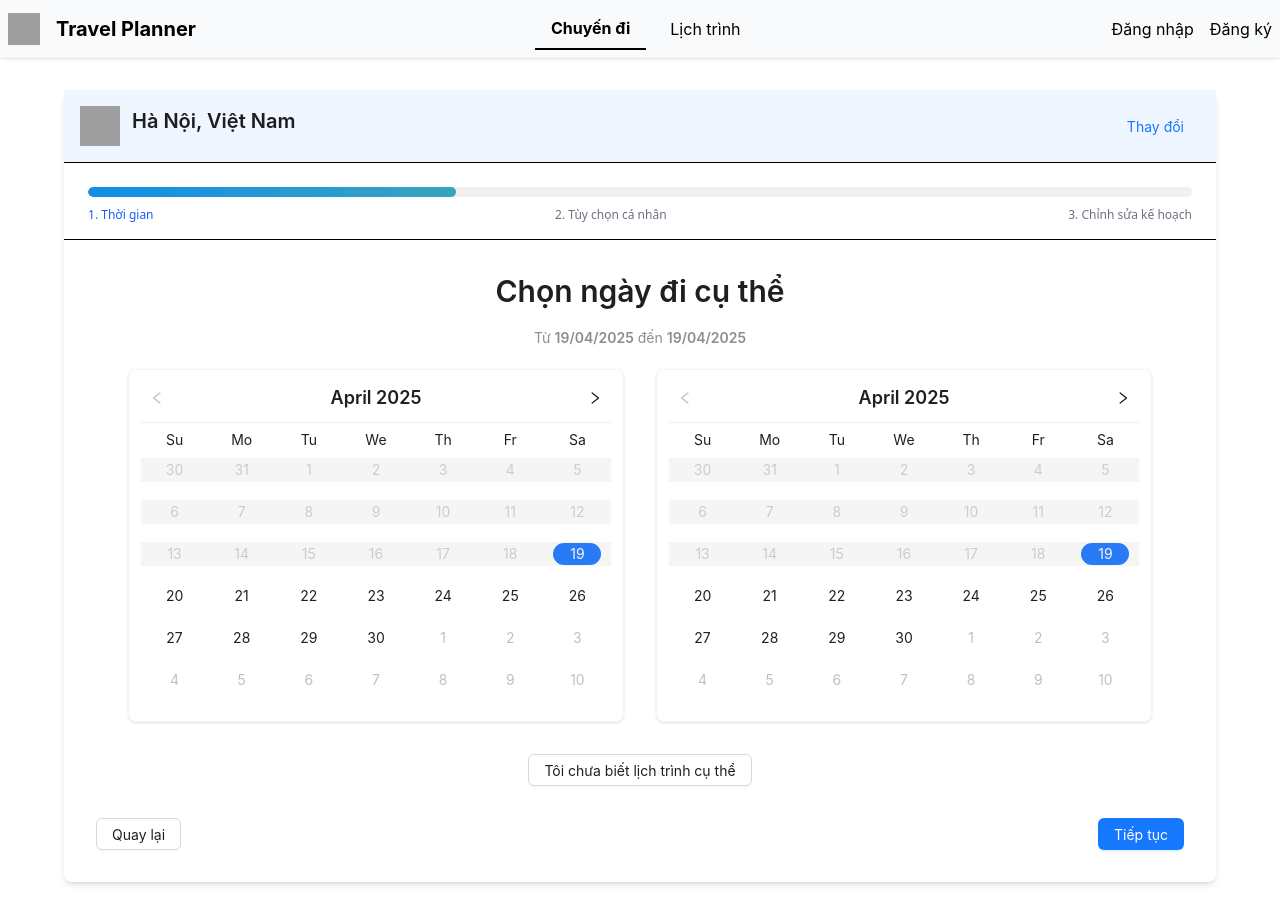
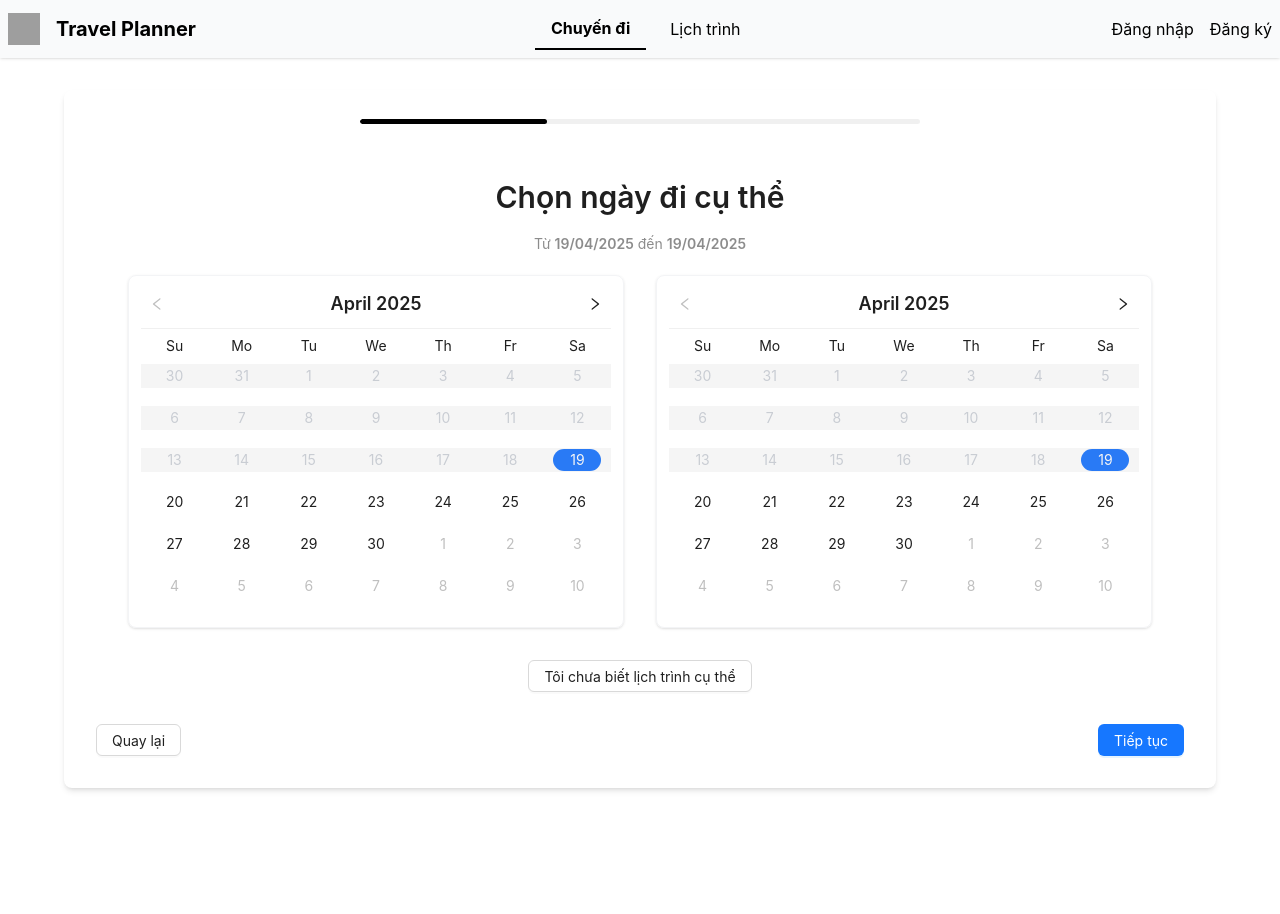
Before and after one commit to ltdoanh2004/Grab-project, a React (Vite) app in the folder frontend/: page / in a window 1280 px wide. Both pictures are taken after a click on the element 362 px from the left and 437 px from the top of the page. After the commit the page ends 820 px from the top, so only its background shows below. Built offline with nearby package versions, Linux system fonts and the light colour scheme; grey boxes are pictures that could not be loaded.

Commit message:
update the navbar + cmt the backtomain (need discuss to know which is better)

```diff
--- a/frontend/src/components/newplan/navbar.tsx
+++ b/frontend/src/components/newplan/navbar.tsx
@@ -15,30 +15,14 @@ export const StepNavigation: React.FC<StepNavigationProps> = ({
   const progressPercentage = ((currentStep + 1) / steps.length) * 100;
 
   return (
-    <div className="p-4 border-b">
-      <div className="w-full px-2">
+    <div className="p-4">
+      <div className="w-1/2 mx-auto">
         <Progress
           percent={progressPercentage}
           showInfo={false}
-          strokeColor={{
-            "0%": "#108ee9",
-            "100%": "#87d068",
-          }}
-          strokeWidth={10}
+          strokeColor="#000000"
+          strokeWidth={5}
         />
-
-        <div className="flex justify-between mt-1 text-xs text-gray-500">
-          {steps.map((step, index) => (
-            <div
-              key={index}
-              className={`${
-                currentStep >= index ? "text-blue-600 font-medium" : ""
-              }`}
-            >
-              {index + 1}. {step}
-            </div>
-          ))}
-        </div>
       </div>
     </div>
   );
--- a/frontend/src/components/newplan/travelNewPlan.tsx
+++ b/frontend/src/components/newplan/travelNewPlan.tsx
@@ -60,7 +60,7 @@ export const TravelNewPlan: React.FC = () => {
         />
       ) : (
         <>
-          <div className="p-4 border-b bg-blue-50">
+          {/* <div className="p-4 border-b bg-blue-50">
             <div className="flex justify-between items-center">
               <div className="flex items-center">
                 <img
@@ -76,7 +76,7 @@ export const TravelNewPlan: React.FC = () => {
                 Thay đổi
               </Button>
             </div>
-          </div>
+          </div> */}
 
           <StepNavigation currentStep={currentStep} />
           {renderStepContent()}
```
